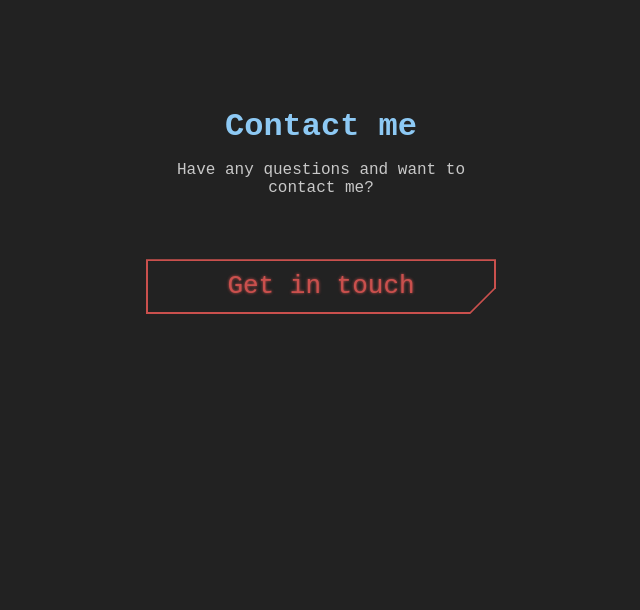
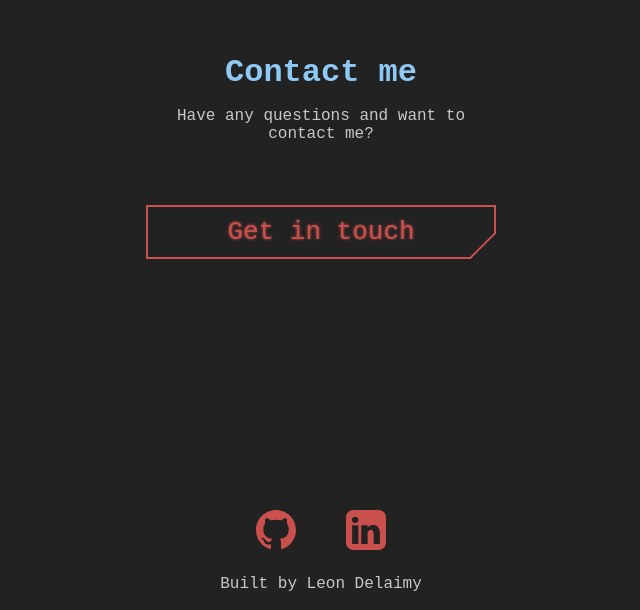
Before and after one commit to leraq/portfolio, a Gatsby site: page / in a window 1280 px wide. Shown: the part 4190-4800 px from the top of the page, without its empty margins (319-959 px from the left). Built offline with nearby package versions, Linux system fonts and the light colour scheme; Gatsby itself is replaced by a stand-in of ours.

Commit message:
footer: add github & linkedin icons

```diff
--- a/src/components/footer.tsx
+++ b/src/components/footer.tsx
@@ -1,10 +1,35 @@
 import React from 'react'
 import styled from 'styled-components'
+import { GitHubIcon, LinkedInIcon } from '@components'
 
 const StyledFooter = styled.footer`
   margin: 0 auto;
+
+  .icons {
+    display: flex;
+    justify-content: center;
+    gap: 40px;
+  }
+`
+const StyledIcon = styled.svg`
+  fill: ${({ theme }) => theme.colors.pastelRed};
+  padding: 5px;
+  height: 3rem;
+  width: 2.5rem;
 `
 
 export const Footer: React.FC = () => {
-  return <StyledFooter></StyledFooter>
+  return (
+    <StyledFooter>
+      <div className="icons">
+        <StyledIcon>
+          <GitHubIcon />
+        </StyledIcon>
+        <StyledIcon>
+          <LinkedInIcon />
+        </StyledIcon>
+      </div>
+      <p>Built by Leon Delaimy</p>
+    </StyledFooter>
+  )
 }
--- /dev/null
+++ b/src/components/icons/GitHubIcon.tsx
@@ -0,0 +1,7 @@
+import React from 'react'
+
+export const GitHubIcon: React.FC = () => (
+  <svg xmlns="http://www.w3.org/2000/svg" viewBox="0 0 16 16">
+    <path d="M8 0C3.58 0 0 3.58 0 8c0 3.54 2.29 6.53 5.47 7.59.4.07.55-.17.55-.38 0-.19-.01-.82-.01-1.49-2.01.37-2.53-.49-2.69-.94-.09-.23-.48-.94-.82-1.13-.28-.15-.68-.52-.01-.53.63-.01 1.08.58 1.23.82.72 1.21 1.87.87 2.33.66.07-.52.28-.87.51-1.07-1.78-.2-3.64-.89-3.64-3.95 0-.87.31-1.59.82-2.15-.08-.2-.36-1.02.08-2.12 0 0 .67-.21 2.2.82.64-.18 1.32-.27 2-.27.68 0 1.36.09 2 .27 1.53-1.04 2.2-.82 2.2-.82.44 1.1.16 1.92.08 2.12.51.56.82 1.27.82 2.15 0 3.07-1.87 3.75-3.65 3.95.29.25.54.73.54 1.48 0 1.07-.01 1.93-.01 2.2 0 .21.15.46.55.38A8.013 8.013 0 0016 8c0-4.42-3.58-8-8-8z"></path>
+  </svg>
+)
--- /dev/null
+++ b/src/components/icons/LinkedInIcon.tsx
@@ -0,0 +1,7 @@
+import React from 'react'
+
+export const LinkedInIcon: React.FC = () => (
+  <svg xmlns="http://www.w3.org/2000/svg" viewBox="0 0 192 192">
+    <path d="M156,0h-120c-19.875,0 -36,16.125 -36,36v120c0,19.875 16.125,36 36,36h120c19.875,0 36,-16.125 36,-36v-120c0,-19.875 -16.125,-36 -36,-36zM59.36539,162.98077h-29.82693l-0.17307,-89.30769h29.82692zM43.70192,61.99038h-0.17308c-9.75,0 -16.03846,-6.72115 -16.03846,-15.08653c0,-8.56731 6.49039,-15.0577 16.41347,-15.0577c9.92308,0 16.00961,6.49038 16.21153,15.0577c0,8.36538 -6.31731,15.08653 -16.41346,15.08653zM162.77885,162.98077h-30.08654v-48.51923c0,-11.74039 -3.11538,-19.73077 -13.61538,-19.73077c-8.01923,0 -12.34615,5.39423 -14.42308,10.61538c-0.77885,1.875 -0.98077,4.44231 -0.98077,7.06731v50.56731h-30.23077l-0.17308,-89.30769h30.23077l0.17308,12.60577c3.86538,-5.97116 10.29808,-14.42308 25.70192,-14.42308c19.09616,0 33.37501,12.46154 33.37501,39.25961v51.86539z"></path>
+  </svg>
+)
--- a/src/components/index.ts
+++ b/src/components/index.ts
@@ -9,3 +9,5 @@ export * from './sections/about'
 export * from './sections/experience'
 export * from './sections/projects'
 export * from './sections/contact'
+export * from './icons/GitHubIcon'
+export * from './icons/LinkedInIcon'
--- a/src/components/sections/contact.tsx
+++ b/src/components/sections/contact.tsx
@@ -14,7 +14,7 @@ const StyledContact = styled.section`
   flex-direction: column;
   align-items: center;
   margin: 0 auto;
-  height: 100vh;
+  height: calc(100vh - 109px);
 
   p {
     padding: 0 30px 0 30px;
```
